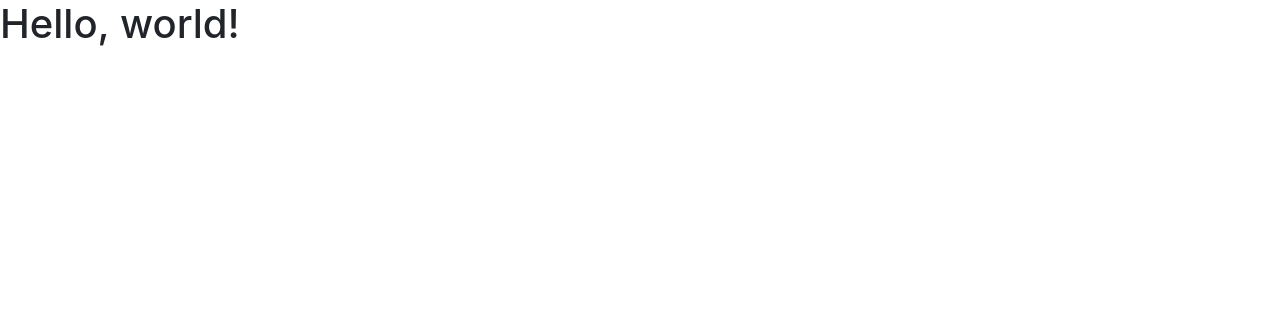
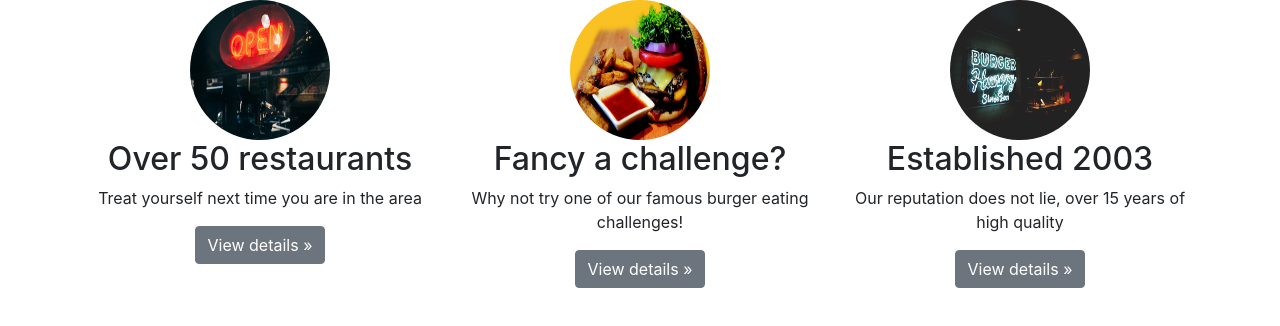
Before and after one commit to Elk-dev/gourmet-burgers, a plain HTML site: page index.html in a window 1280 px wide. Drawn offline with nearby package versions, Linux system fonts and the light colour scheme.

Commit message:
initialized styles/images folders added images to html and bootstrap

```diff
--- a/index.html
+++ b/index.html
@@ -7,12 +7,32 @@
 
     <!-- Bootstrap CSS -->
     <link rel="stylesheet" href="https://stackpath.bootstrapcdn.com/bootstrap/4.4.1/css/bootstrap.min.css" integrity="sha384-Vkoo8x4CGsO3+Hhxv8T/Q5PaXtkKtu6ug5TOeNV6gBiFeWPGFN9MuhOf23Q9Ifjh" crossorigin="anonymous">
-
-    <title>Hello, world!</title>
+    <link rel="stylesheet" href="styles/styles.css">
+    <title>Gourmet Burgers</title>
   </head>
   <body>
-    <h1>Hello, world!</h1>
-
+    <div class="container text-center">
+        <div class="row">
+            <div class="col-md-4">
+                <img class="rounded-circle" src="images/open.jpg" alt="restaurants image">
+                <h2>Over 50 restaurants</h2>
+                <p>Treat yourself next time you are in the area</p>
+                <p><a class="btn btn-secondary" href="" role="button">View details &raquo;</a></p>
+            </div>
+            <div class="col-md-4">
+                <img class="rounded-circle" src="images/challenge.jpg" alt="eating challenge">
+                <h2>Fancy a challenge?</h2>
+                <p>Why not try one of our famous burger eating challenges!</p>
+                <p><a class="btn btn-secondary" href="" role="button">View details &raquo;</a></p>
+            </div>
+            <div class="col-md-4">
+                <img class="rounded-circle" src="images/sign.jpg" alt="reputaion image">
+                <h2>Established 2003</h2>
+                <p>Our reputation does not lie, over 15 years of high quality</p>
+                <p><a class="btn btn-secondary" href="" role="button">View details &raquo;</a></p>
+            </div>
+        </div>
+    </div>
     <!-- Optional JavaScript -->
     <!-- jQuery first, then Popper.js, then Bootstrap JS -->
     <script src="https://code.jquery.com/jquery-3.4.1.slim.min.js" integrity="sha384-J6qa4849blE2+poT4WnyKhv5vZF5SrPo0iEjwBvKU7imGFAV0wwj1yYfoRSJoZ+n" crossorigin="anonymous"></script>
--- /dev/null
+++ b/styles/styles.css
@@ -0,0 +1,5 @@
+.col-md-4>img{
+    width: 140px;
+    height: 140px;
+
+}
```
Also changed, not shown: images/carousel1.jpg (added), images/carousel2.jpg (added), images/challenge.jpg (added), images/open.jpg (added), images/sign.jpg (added).
